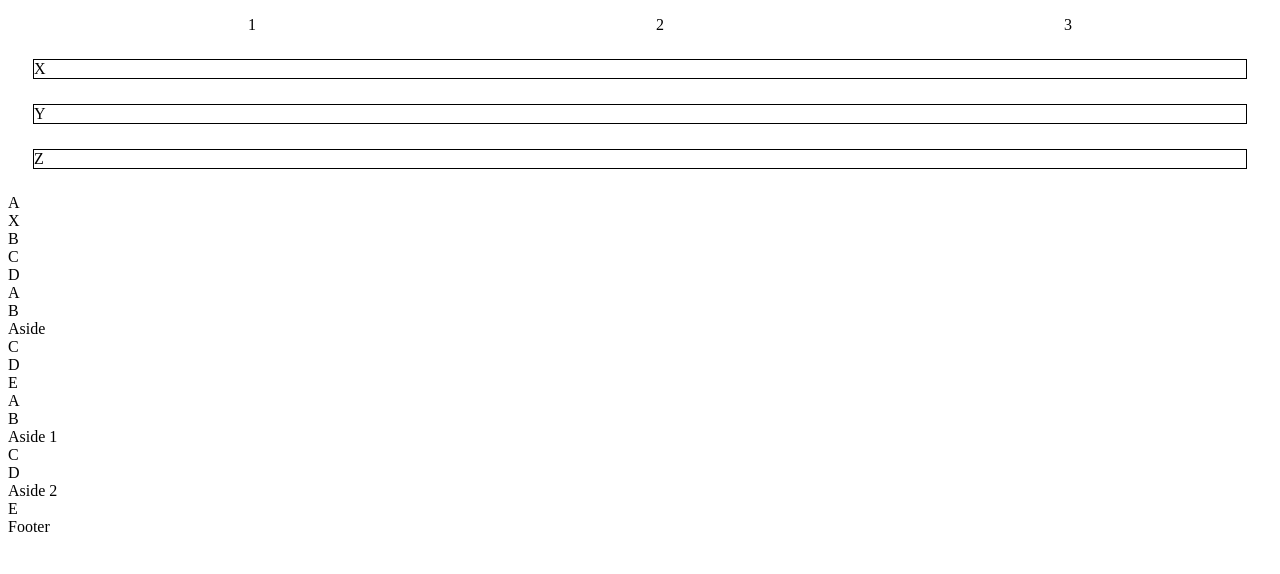
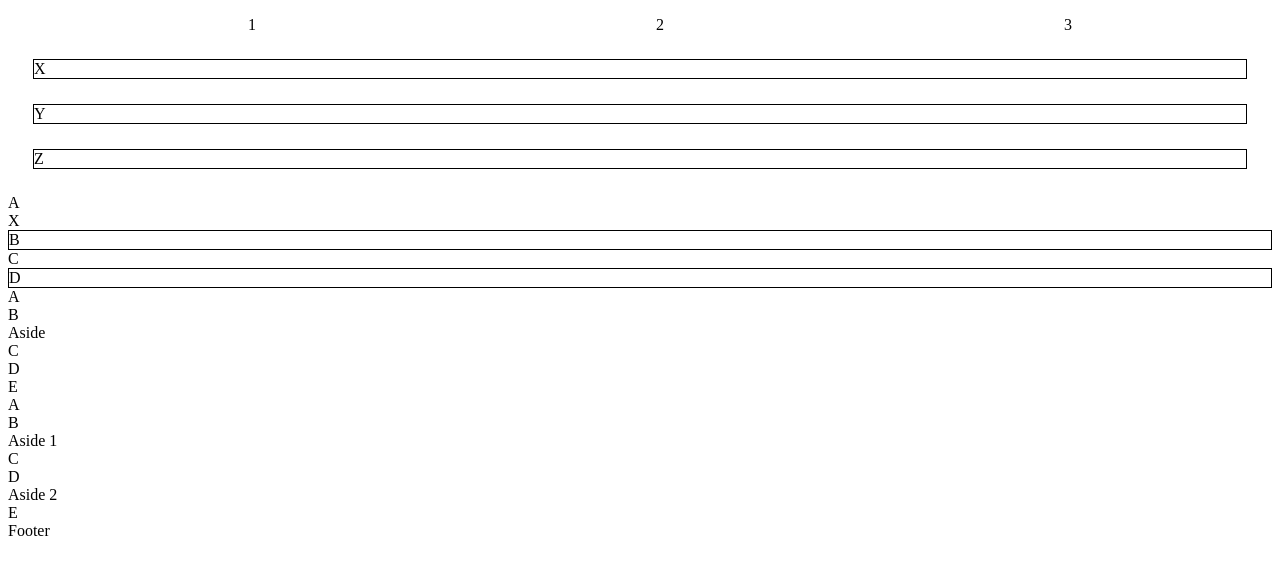
Before and after one commit to TSturtledove/Static-web-exercise-css-pseudo-class, a plain HTML site: page index.html in a window 1280 px wide. Drawn offline with Linux system fonts and the light colour scheme.

Commit message:
added nth-of-type pseudo class to give even numbered sections borders

```diff
--- a/styles.css
+++ b/styles.css
@@ -18,5 +18,7 @@ h1 {
 }
 
 
-/*In the article element with the class n-child
-add a 1 pixel border around every even numbered section element.*/
+
+.n-child section:nth-of-type(even) {
+  border: 1px solid black;
+}
```
